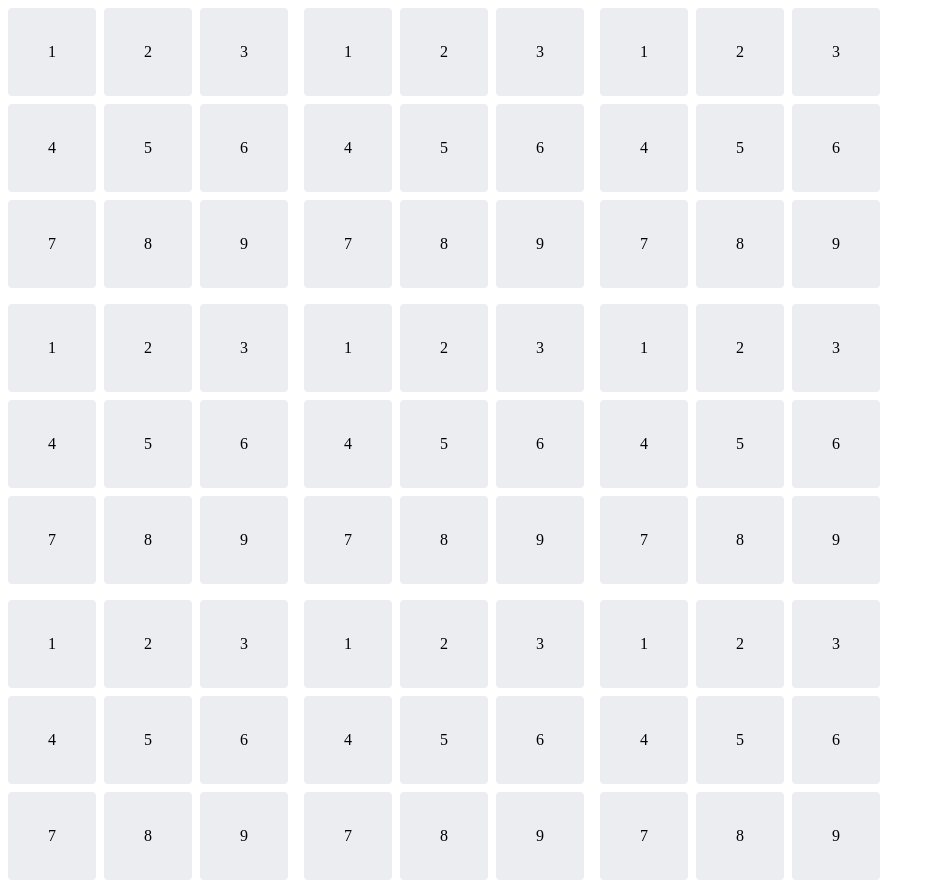
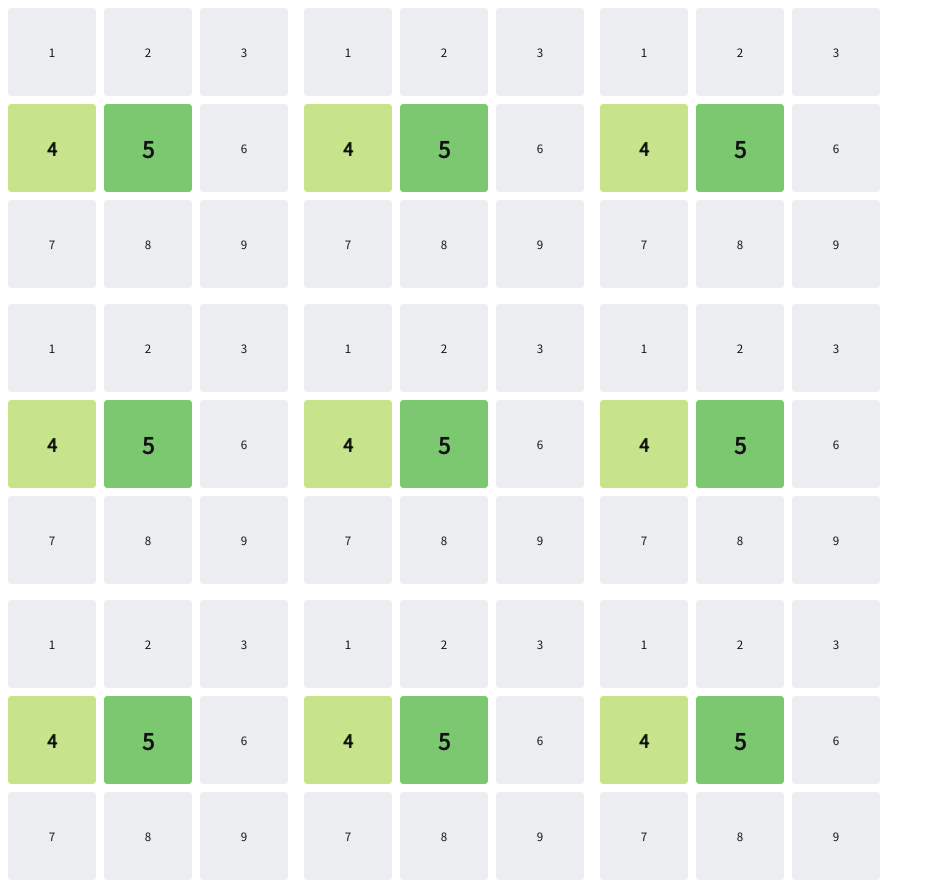
Before and after one commit to JiSop/mandalart-chart, a React (Vite) app: page / in a window 1280 px wide. Shown: the whole page, without its empty margins (0-935 px from the left). Built offline with nearby package versions, Linux system fonts and the light colour scheme.

Commit message:
기본 레이아웃

```diff
--- a/src/components/GoalGrid.js
+++ b/src/components/GoalGrid.js
@@ -24,8 +24,8 @@ const GoalGrid = () => {
         <Square text="3" />
       </GridRow>
       <GridRow>
-        <Square text="4" />
-        <Square text="5" />
+        <Square text="4" type="subGoal" />
+        <Square text="5" type="goal" />
         <Square text="6" />
       </GridRow>
       <GridRow>
--- a/src/components/Square.js
+++ b/src/components/Square.js
@@ -1,8 +1,9 @@
 import React from 'react';
 import PropTypes from 'prop-types';
-import Styled from 'styled-components';
+import Styled, { css } from 'styled-components';
 
 import Color from '../styles/ColorPalette';
+import Typo from '../styles/Typo';
 
 const SquareBlock = Styled.div`
   height: 88px;
@@ -14,19 +15,36 @@ const SquareBlock = Styled.div`
   align-items: center;
   background-color: ${Color.defaultTheme[0]};
   div {
+    width: 72px;
+    max-height: 72px;
     margin: 8px;
-    max-height: 72px;
-    width: 72px;
     text-align: center;
-    /* font-size: 1rem; */
-    /* font-weight: 600; */
-    /* letter-spacing: 1.25px; */
+    color: ${Color.fontColor};
+    ${Typo.subGoalPlan};
   }
+  ${props =>
+    props.type === 'goal'
+      ? css`
+          background-color: ${Color.defaultTheme[2]};
+          div {
+            ${Typo.goal};
+          }
+        `
+      : props.type === 'subGoal'
+      ? css`
+          background-color: ${Color.defaultTheme[1]};
+          div {
+            ${Typo.subGoal};
+          }
+        `
+      : ''}
 `;
 
-const Square = ({ text }) => {
+const Square = props => {
+  const { text, type } = props;
+
   return (
-    <SquareBlock>
+    <SquareBlock type={type}>
       <div>{text}</div>
     </SquareBlock>
   );
@@ -34,6 +52,7 @@ const Square = ({ text }) => {
 
 Square.propTypes = {
   text: PropTypes.string,
+  type: PropTypes.string,
 };
 
-export default Square;
+export default React.memo(Square);
--- a/src/styles/ColorPalette.js
+++ b/src/styles/ColorPalette.js
@@ -1,3 +1,4 @@
 export default {
   defaultTheme: ['#EBEDF0', '#C6E48B', '#7BC96F'],
+  fontColor: '#121212',
 };
```
